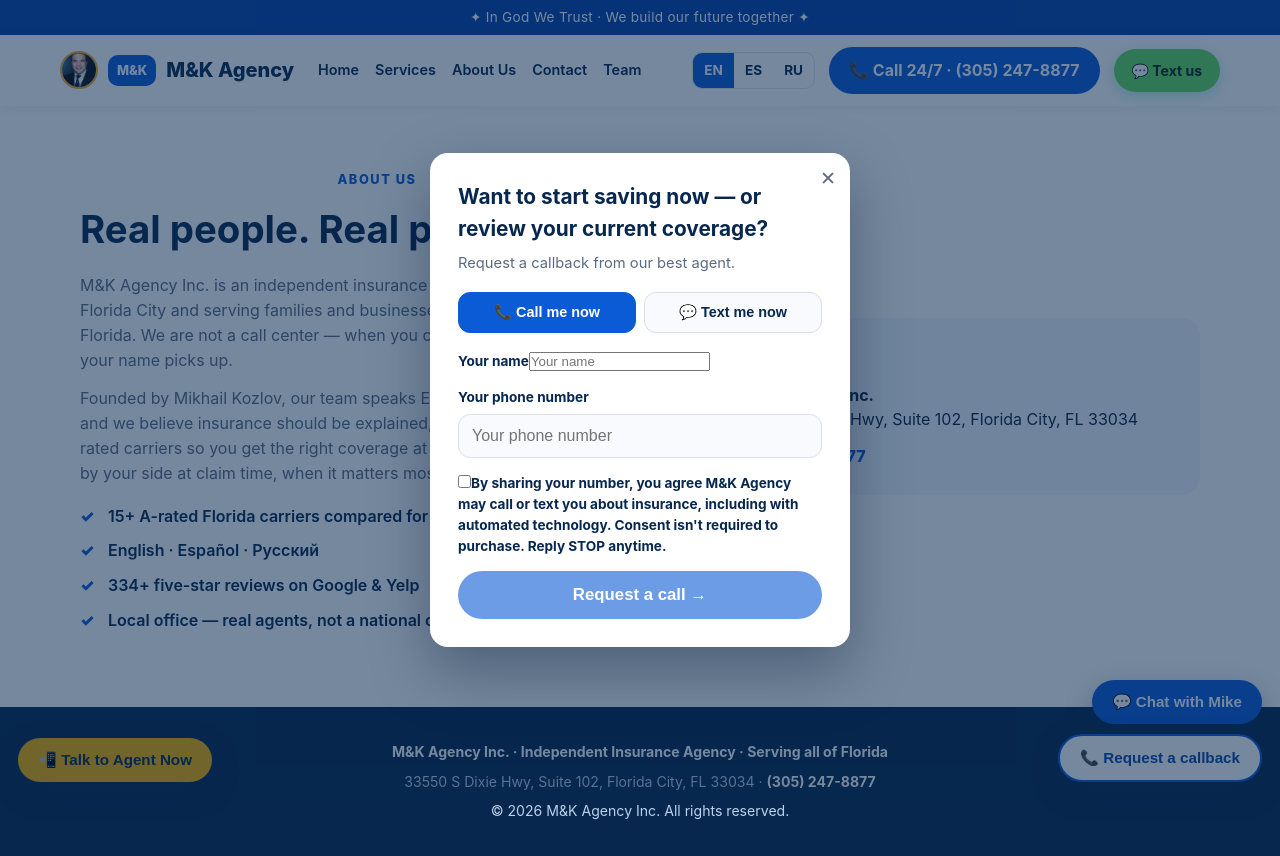
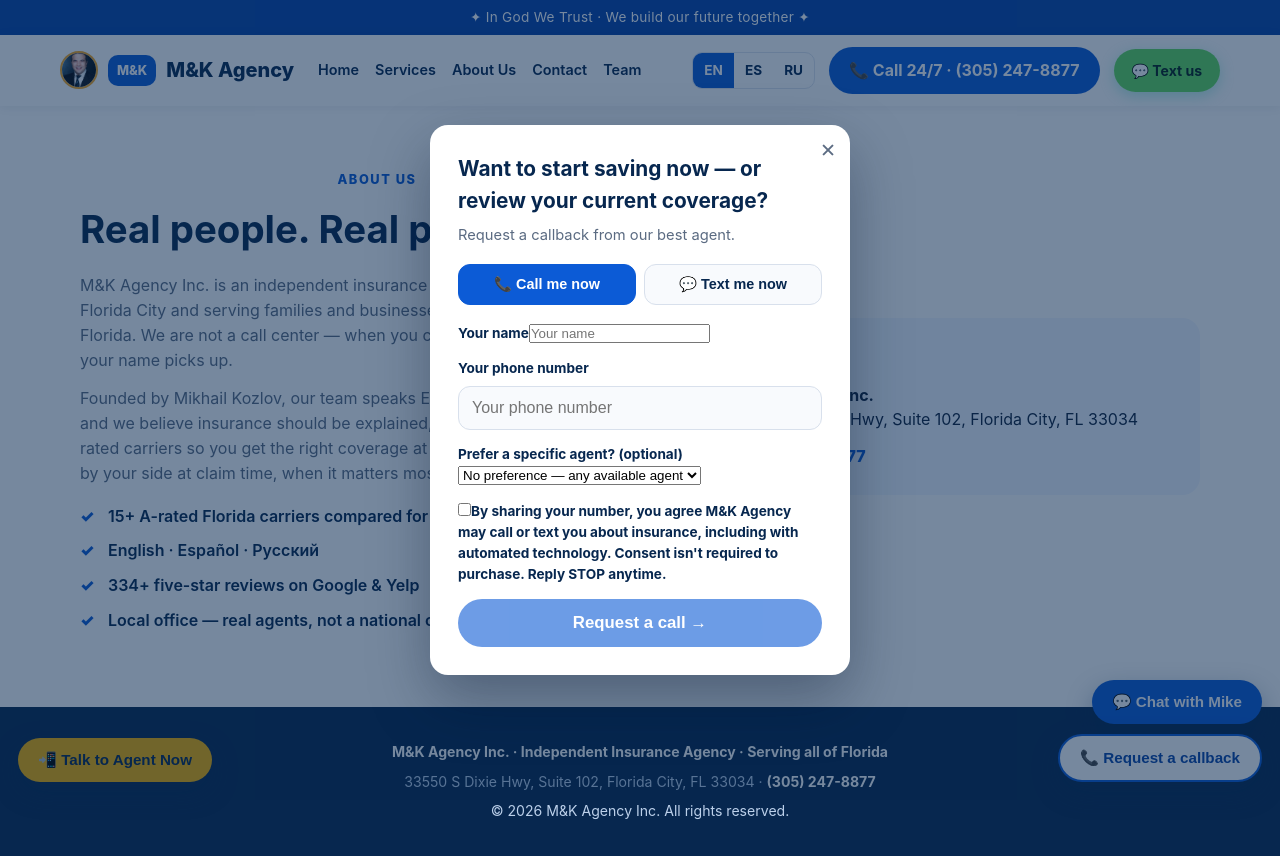
Before and after one commit to levsha2002/mkagencyinc-site, a Next.js app: page /en/about in a window 1280 px wide. Both pictures are taken after a click on the button "📲 Talk to Agent Now". Built offline with nearby package versions, Linux system fonts and the light colour scheme.

Commit message:
Add agent selector to Talk Now widget, defaulting to generic agent request

```diff
--- a/app/api/callback/route.ts
+++ b/app/api/callback/route.ts
@@ -19,6 +19,7 @@
     const urgent: boolean = b.urgent === true;
     const contactMethod: 'call' | 'text' =
       b.contact_method === 'text' ? 'text' : 'call';
+    const agentName: string = (b.agent_name || 'agent').trim() || 'agent';
 
     if (process.env.DATABASE_URL) {
       const sql = neon(process.env.DATABASE_URL);
@@ -30,15 +31,17 @@
         urgent BOOLEAN DEFAULT false,
         contact_method TEXT DEFAULT 'call',
         consent BOOLEAN DEFAULT false,
+        agent_name TEXT DEFAULT 'agent',
         created_at TIMESTAMPTZ DEFAULT now()
       )`;
       // Adds the new columns if this table already existed before this update.
       await sql`ALTER TABLE callbacks ADD COLUMN IF NOT EXISTS urgent BOOLEAN DEFAULT false`;
       await sql`ALTER TABLE callbacks ADD COLUMN IF NOT EXISTS contact_method TEXT DEFAULT 'call'`;
       await sql`ALTER TABLE callbacks ADD COLUMN IF NOT EXISTS consent BOOLEAN DEFAULT false`;
+      await sql`ALTER TABLE callbacks ADD COLUMN IF NOT EXISTS agent_name TEXT DEFAULT 'agent'`;
 
-      await sql`INSERT INTO callbacks (name, phone, lang, urgent, contact_method, consent)
-        VALUES (${b.name}, ${b.phone}, ${b.lang}, ${urgent}, ${contactMethod}, ${b.consent})`;
+      await sql`INSERT INTO callbacks (name, phone, lang, urgent, contact_method, consent, agent_name)
+        VALUES (${b.name}, ${b.phone}, ${b.lang}, ${urgent}, ${contactMethod}, ${b.consent}, ${agentName})`;
     }
 
     if (process.env.RESEND_API_KEY) {
@@ -49,11 +52,12 @@
       await resend.emails.send({
         from: 'M&K Website <onboarding@resend.dev>',
         to: NOTIFY_EMAIL,
-        subject: `${urgentTag}${methodLabel} request — ${b.name}`,
+        subject: `${urgentTag}${methodLabel} request — ${b.name} (wants: ${agentName})`,
         html: `<h2>${urgent ? 'Urgent c' : 'C'}allback request (${b.lang})</h2>
           <p><b>Name:</b> ${b.name}</p>
           <p><b>Phone:</b> ${b.phone}</p>
           <p><b>Preferred contact method:</b> ${methodLabel}</p>
+          <p><b>Requested agent:</b> ${agentName}</p>
           <p><b>TCPA consent given:</b> Yes</p>`,
       });
     }
--- a/components/TalkNowWidget.tsx
+++ b/components/TalkNowWidget.tsx
@@ -1,29 +1,32 @@
 'use client';
 import { useState } from 'react';
+import { team } from '@/lib/team-data';
+
+const AGENT_OPTIONS = team.filter((m) => m.slug !== 'mikhail-kozlov');
 
 export default function TalkNowWidget({ lang }: { lang: string }) {
   const [open, setOpen] = useState(false);
   const [method, setMethod] = useState<'call' | 'text'>('call');
   const [phone, setPhone] = useState('');
   const [name, setName] = useState('');
+  const [agentName, setAgentName] = useState(''); // '' = no preference, defaults to 'agent'
   const [consent, setConsent] = useState(false);
   const [status, setStatus] = useState<'' | 'sending' | 'ok' | 'err'>('');
 
   const closeAndReset = () => {
     setOpen(false);
-    // Reset only if the last attempt succeeded or failed — keeps in-progress
-    // typed data if user accidentally closes mid-fill.
     if (status === 'ok' || status === 'err') {
       setStatus('');
       setName('');
       setPhone('');
+      setAgentName('');
       setConsent(false);
     }
   };
 
   const submit = async (e: React.FormEvent) => {
     e.preventDefault();
-    if (!consent) return; // extra guard alongside `required` on the checkbox
+    if (!consent) return;
     setStatus('sending');
     try {
       const res = await fetch('/api/callback', {
@@ -34,14 +37,16 @@
           phone,
           lang,
           urgent: true,
-          contact_method: method, // 'call' or 'text'
+          contact_method: method,
           consent: true,
+          agent_name: agentName || 'agent',
         }),
       });
       setStatus(res.ok ? 'ok' : 'err');
       if (res.ok) {
         setName('');
         setPhone('');
+        setAgentName('');
         setConsent(false);
       }
     } catch {
@@ -115,6 +120,17 @@
                     onChange={(e) => setPhone(e.target.value)}
                   />
                 </label>
+                <label>
+                  Prefer a specific agent? (optional)
+                  <select value={agentName} onChange={(e) => setAgentName(e.target.value)}>
+                    <option value="">No preference — any available agent</option>
+                    {AGENT_OPTIONS.map((a) => (
+                      <option key={a.slug} value={a.name}>
+                        {a.name}
+                      </option>
+                    ))}
+                  </select>
+                </label>
 
                 <label className="talk-now-consent">
                   <input
```
